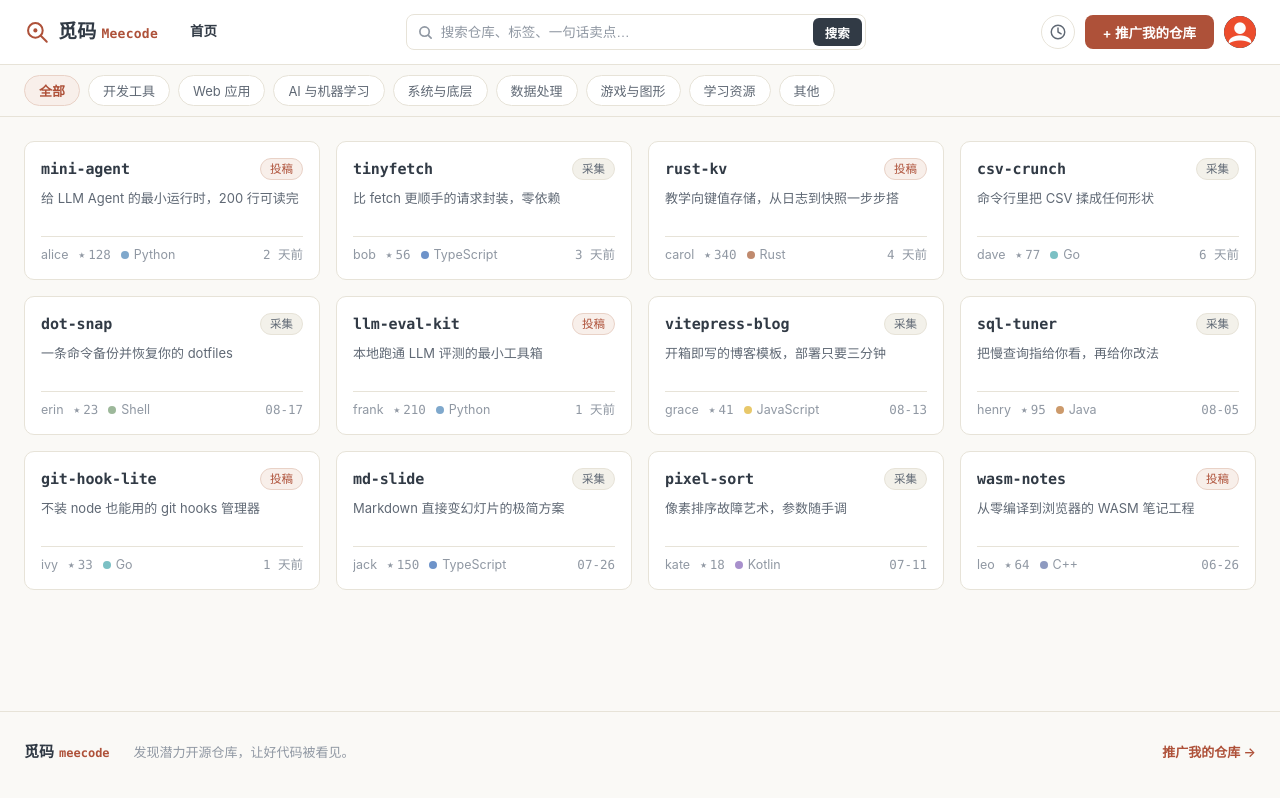
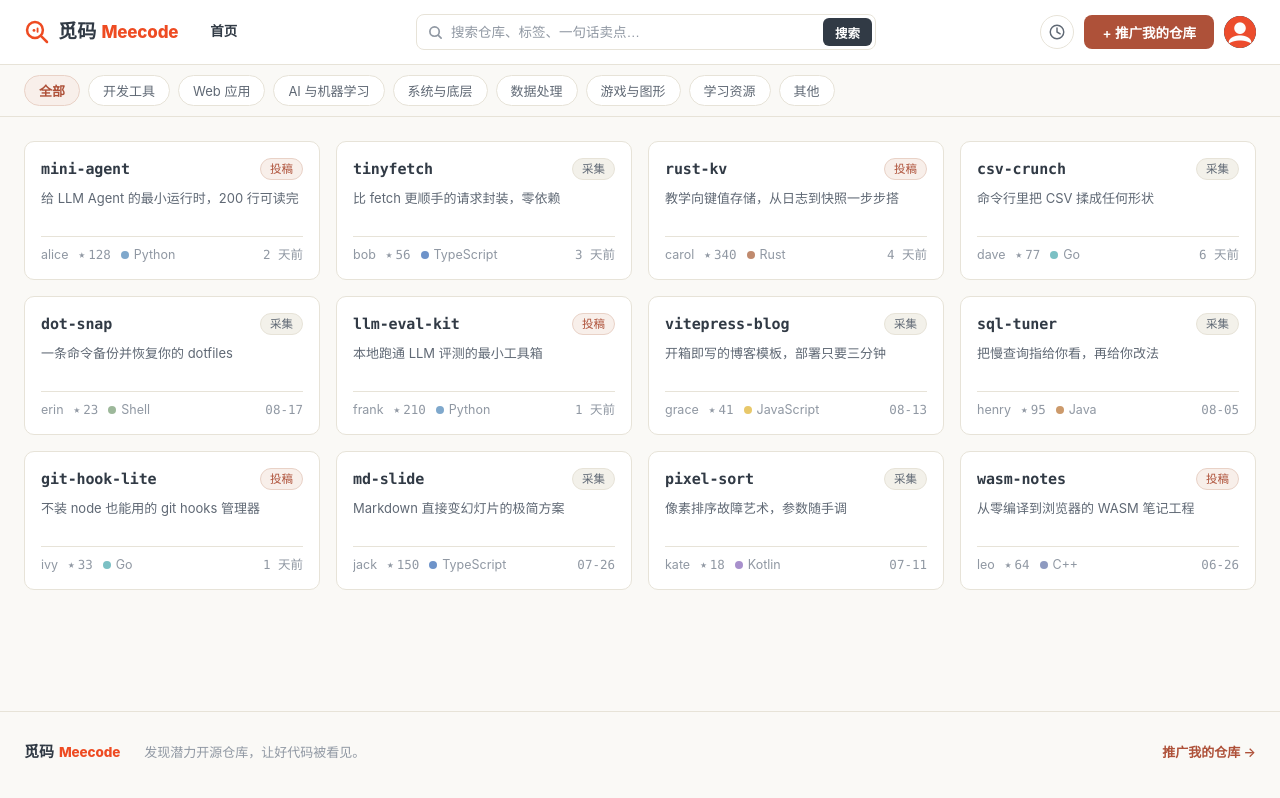
Before and after one commit to alaala-daka/Meecode-Find_your_code, a React (Vite) app in the folder frontend/: page / in a window 1280 px wide. Built offline with nearby package versions, Linux system fonts and the light colour scheme.

Commit message:
品牌标志更新：新版放大镜 logo、品牌橙字标与 favicon，忽略 tsbuildinfo

```diff
--- a/frontend/index.html
+++ b/frontend/index.html
@@ -3,6 +3,7 @@
   <head>
     <meta charset="UTF-8" />
     <meta name="viewport" content="width=device-width, initial-scale=1.0" />
+    <link rel="icon" type="image/svg+xml" href="/logo.svg" />
     <link rel="icon" href="/favicon.ico" sizes="48x48" />
     <link rel="icon" href="/icon-192.png" type="image/png" sizes="192x192" />
     <link rel="apple-touch-icon" href="/apple-touch-icon.png" />
--- a/frontend/src/components/LoginModal.css
+++ b/frontend/src/components/LoginModal.css
@@ -25,7 +25,7 @@
   border-radius: var(--radius-xl);
   box-shadow: var(--shadow-dropdown);
 }
-.login-logo { display: inline-flex; color: var(--brand); }
+.login-logo { display: inline-flex; color: var(--logo-accent); }
 .login-brand {
   display: inline-flex;
   align-items: baseline;
@@ -34,10 +34,10 @@
   font-weight: 700;
 }
 .login-brand-sub {
-  font-family: var(--font-mono);
-  font-size: 13px;
-  font-weight: 600;
-  color: var(--brand);
+  font-size: 18px;
+  font-weight: 800;
+  letter-spacing: -0.01em;
+  color: var(--logo-accent);
 }
 .login-tip { font-size: 13.5px; color: var(--ink-2); margin-bottom: 4px; }
 .login-close {
--- a/frontend/src/components/LoginModal.tsx
+++ b/frontend/src/components/LoginModal.tsx
@@ -53,9 +53,10 @@ export default function LoginModal({ open, onClose }: Props) {
       >
         <span className="login-logo" aria-hidden="true">
           <svg viewBox="0 0 32 32" width="34" height="34">
-            <circle cx="14" cy="14" r="9" fill="none" stroke="currentColor" strokeWidth="2.5" />
-            <line x1="21" y1="21" x2="28" y2="28" stroke="currentColor" strokeWidth="2.5" strokeLinecap="round" />
-            <circle cx="14" cy="14" r="2.5" fill="currentColor" />
+            <circle cx="13.5" cy="13.5" r="9.75" fill="none" stroke="currentColor" strokeWidth="3.1" />
+            <line x1="21.7" y1="21.7" x2="28.3" y2="28.3" stroke="currentColor" strokeWidth="3.1" strokeLinecap="round" />
+            <circle cx="12.3" cy="14" r="1.75" fill="currentColor" />
+            <line x1="16.7" y1="11.6" x2="16.7" y2="15.8" stroke="currentColor" strokeWidth="2.3" strokeLinecap="round" />
           </svg>
         </span>
         <p className="login-brand">觅码<span className="login-brand-sub">Meecode</span></p>
--- a/frontend/src/components/SiteFooter.css
+++ b/frontend/src/components/SiteFooter.css
@@ -20,10 +20,10 @@
   font-weight: 700;
 }
 .footer-sub {
-  font-family: var(--font-mono);
-  font-size: 12px;
-  font-weight: 600;
-  color: var(--brand);
+  font-size: 13.5px;
+  font-weight: 800;
+  letter-spacing: -0.01em;
+  color: var(--logo-accent);
 }
 .footer-tag { font-size: 13px; color: var(--ink-3); }
 .footer-cta {
--- a/frontend/src/components/SiteFooter.tsx
+++ b/frontend/src/components/SiteFooter.tsx
@@ -8,7 +8,7 @@ export default function SiteFooter() {
       <div className="site-footer-inner">
         <p className="footer-brand">
           觅码
-          <span className="footer-sub">meecode</span>
+          <span className="footer-sub">Meecode</span>
         </p>
         <p className="footer-tag">发现潜力开源仓库，让好代码被看见。</p>
         <Link className="footer-cta" to="/submit">推广我的仓库 →</Link>
--- a/frontend/src/components/TopBar.css
+++ b/frontend/src/components/TopBar.css
@@ -1,4 +1,4 @@
-/* src/components/TopBar.css —— 顶栏：白底发丝线分隔，sticky；logo「觅码」+赭红等宽 Meecode；胶囊导航；线框搜索 */
+/* src/components/TopBar.css —— 顶栏：白底发丝线分隔，sticky；logo「觅码」墨色 + 亮橙 Meecode（2026-08 新版字标）；胶囊导航；线框搜索 */
 .topbar {
   position: sticky;
   top: 0;
@@ -21,7 +21,7 @@
 .topbar-left { display: flex; align-items: center; gap: 18px; flex-shrink: 0; }
 
 .logo { display: inline-flex; align-items: center; gap: 8px; color: var(--ink); }
-.logo-mark { display: inline-flex; color: var(--brand); }
+.logo-mark { display: inline-flex; color: var(--logo-accent); }
 .logo-text {
   display: inline-flex;
   align-items: baseline;
@@ -31,11 +31,10 @@
   letter-spacing: 0.01em;
 }
 .logo-sub {
-  font-family: var(--font-mono);
-  font-size: 13px;
-  font-weight: 600;
-  letter-spacing: 0.02em;
-  color: var(--brand);
+  font-size: 17px;
+  font-weight: 800;
+  letter-spacing: -0.01em;
+  color: var(--logo-accent);
 }
 
 .topbar-nav { display: flex; align-items: center; gap: 6px; }
--- a/frontend/src/components/TopBar.tsx
+++ b/frontend/src/components/TopBar.tsx
@@ -1,4 +1,4 @@
-// src/components/TopBar.tsx —— 纸面墨线顶栏：logo（觅码 + 赭红 Meecode）+ 胶囊导航 + 线框搜索（未登录触达收藏/投稿/历史先弹登录）
+// src/components/TopBar.tsx —— 纸面墨线顶栏：logo（觅码 + 亮橙 Meecode，2026-08 新版圆头放大镜标志）+ 胶囊导航 + 线框搜索（未登录触达收藏/投稿/历史先弹登录）
 import { useEffect, useState } from 'react'
 import { Link, NavLink, useLocation, useNavigate, useSearchParams } from 'react-router-dom'
 import { useAuthStore } from '../store/authStore'
@@ -41,9 +41,10 @@ export default function TopBar() {
           <Link className="logo" to="/" aria-label="觅码 首页">
             <span className="logo-mark" aria-hidden="true">
               <svg viewBox="0 0 32 32" width="26" height="26">
-                <circle cx="14" cy="14" r="9" fill="none" stroke="currentColor" strokeWidth="2.5" />
-                <line x1="21" y1="21" x2="28" y2="28" stroke="currentColor" strokeWidth="2.5" strokeLinecap="round" />
-                <circle cx="14" cy="14" r="2.5" fill="currentColor" />
+                <circle cx="13.5" cy="13.5" r="9.75" fill="none" stroke="currentColor" strokeWidth="3.1" />
+                <line x1="21.7" y1="21.7" x2="28.3" y2="28.3" stroke="currentColor" strokeWidth="3.1" strokeLinecap="round" />
+                <circle cx="12.3" cy="14" r="1.75" fill="currentColor" />
+                <line x1="16.7" y1="11.6" x2="16.7" y2="15.8" stroke="currentColor" strokeWidth="2.3" strokeLinecap="round" />
               </svg>
             </span>
             <span className="logo-text">
--- a/frontend/src/styles/theme.css
+++ b/frontend/src/styles/theme.css
@@ -21,6 +21,9 @@
   --brand-disabled: #E3B4A5;
   --brand-thin: #F8EFEA;
   --brand-line: #E9D2C7;
+
+  /* 品牌标志橙（Logo 2026-08 更新）：仅 Logo 图形 / Meecode 字标 / favicon 使用 */
+  --logo-accent: #EE4B22;
 
   /* 语义色（§3.4）：仅在状态语义处出现，不作装饰 */
   --like: #C24E6F;
```
Also changed, not shown: frontend/public/logo.svg (added), 1 other file (tests, documents, lock files or other folders).
